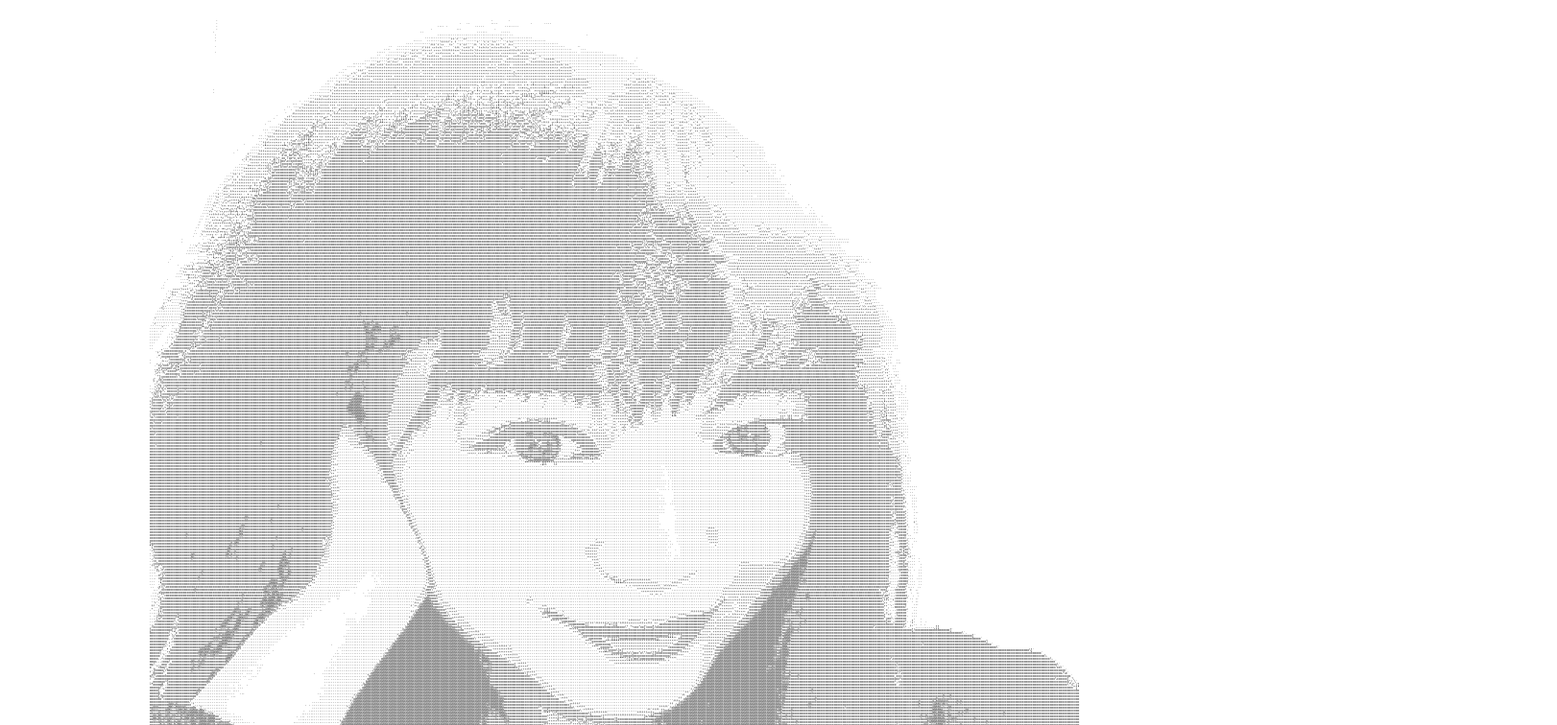
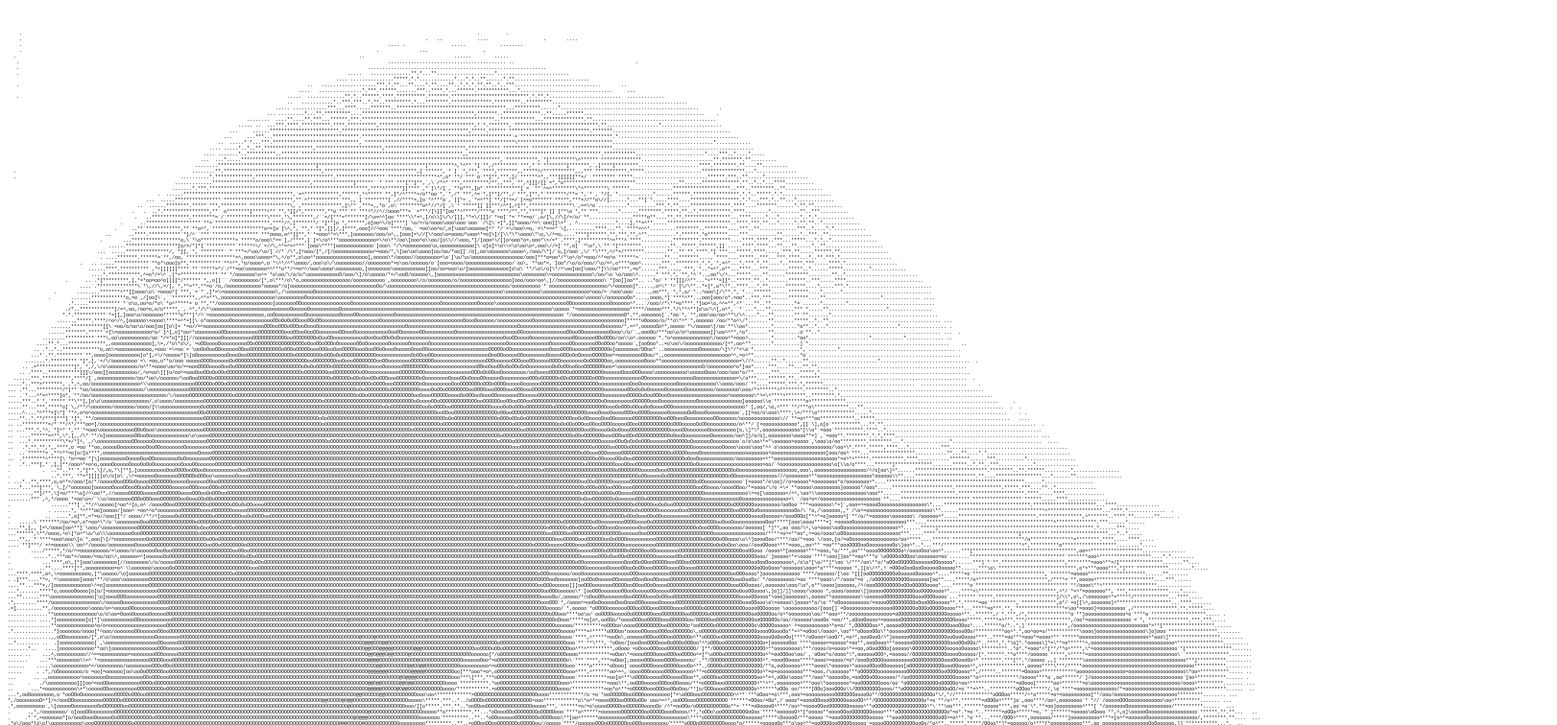
Before and after one commit to keep-writing-codes/woxixiulayin, a website: page task3/index.html in a window 1280 px wide. Shown: the top 756 px of the page at 96% size, 1622 px wide, since content can reach past the window. Drawn offline with Linux system fonts and the light colour scheme.

Commit message:
Update index.html

```diff
--- a/task3/index.html
+++ b/task3/index.html
@@ -1,4 +1,4 @@
-<pre style="    font-size: 3px;
+<pre style="    font-size: 5px;
 text-align: center;">
 
 
```
